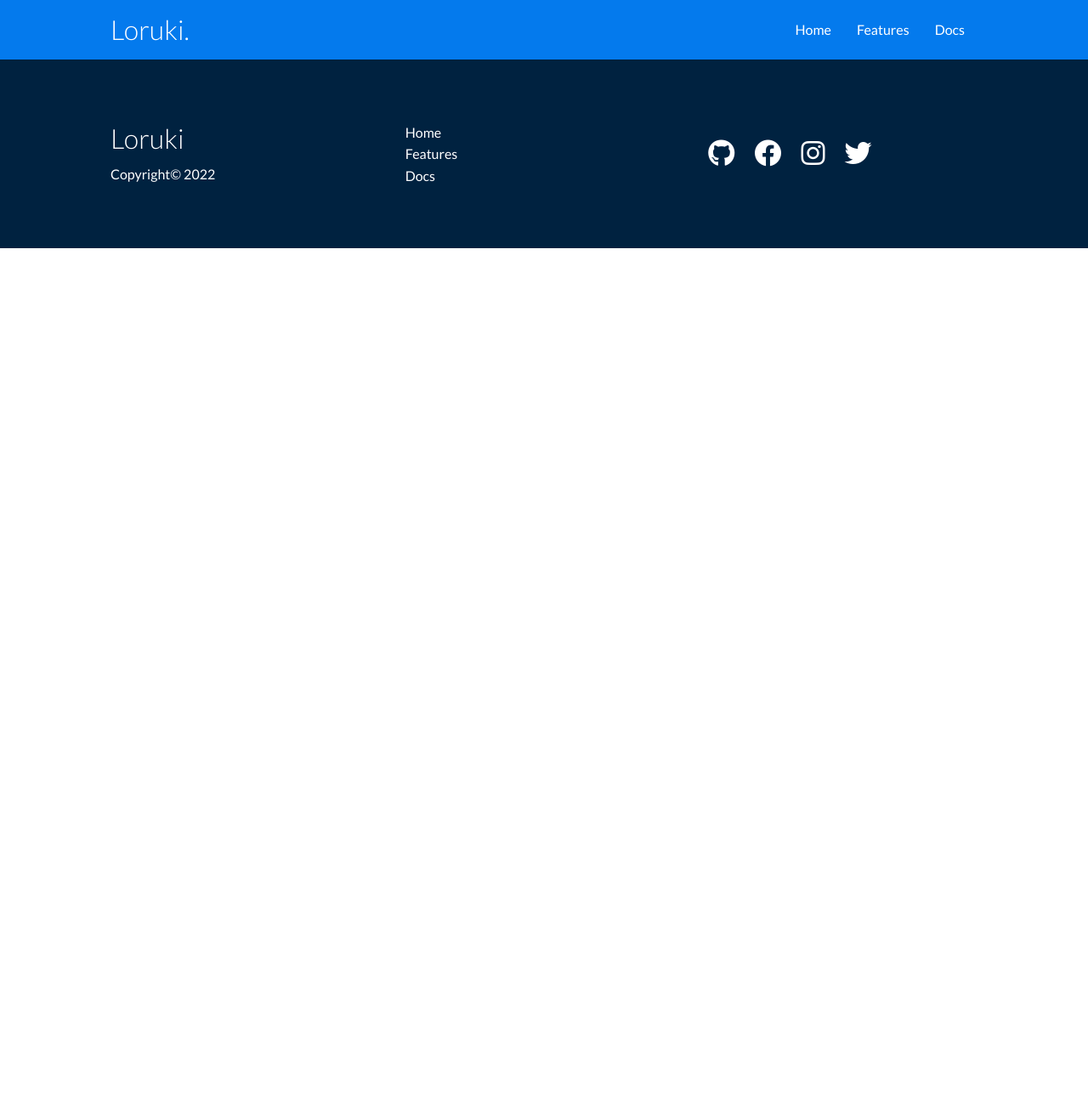
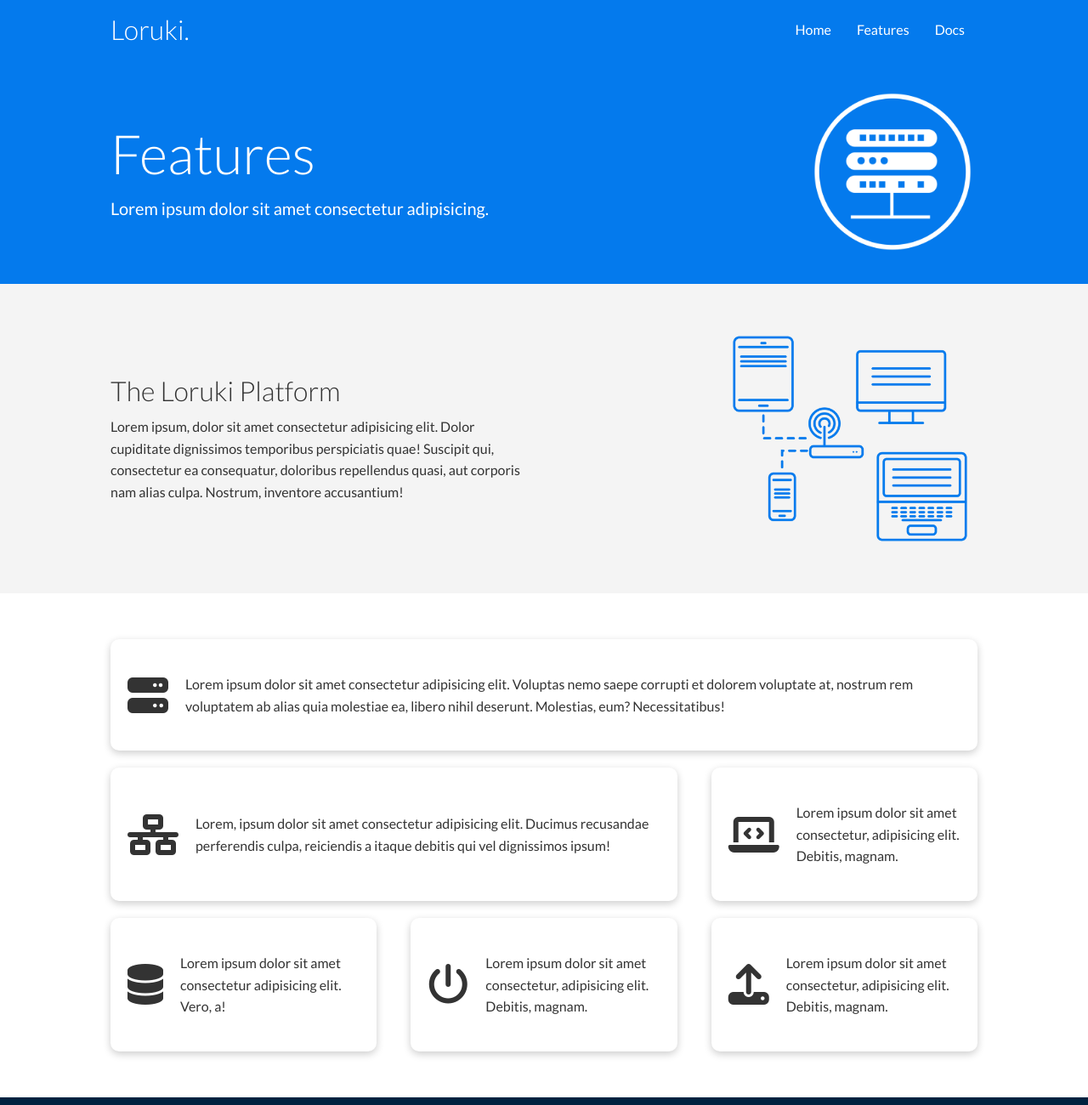
Before and after one commit to Bifabig/Responsive-website-html-css_grid-flexbox, a plain HTML site: page features.html in a window 1280 px wide. Shown: the top 1300 px of the page at 85% size. Before the commit the page ends 800 px from the top, so only its background shows below. Drawn offline with Linux system fonts and the light colour scheme.

Commit message:
features html complete and docs html initialized

```diff
--- a/css/style.css
+++ b/css/style.css
@@ -190,6 +190,30 @@ img {
   margin-bottom: 10px;
 }
 
+/* Features */
+.features-head img {
+  width: 200px;
+  justify-self: flex-end;
+}
+.features-sub-head img {
+  width: 300px;
+  justify-self: flex-end;
+}
+
+.features-main .card > i {
+  margin-right: 20px;
+}
+.features-main .card:first-child {
+  grid-column: 1 / span 3;
+}
+.features-main .card:nth-child(2) {
+  grid-column: 1 / span 2;
+}
+
+.features-main .grid {
+  padding: 30px;
+}
+
 /* Footer */
 .footer .social a {
   margin: 0 10px;
--- a/features.html
+++ b/features.html
@@ -30,6 +30,84 @@
       </div>
     </div>
 
+    <!-- Head -->
+    <section class="features-head bg-primary py-3">
+      <div class="container grid">
+        <div>
+          <h1 class="xl">Features</h1>
+          <p class="lead">
+            Lorem ipsum dolor sit amet consectetur adipisicing.
+          </p>
+        </div>
+        <img src="images/server.png" alt="" />
+      </div>
+    </section>
+
+    <!-- Sub head -->
+    <section class="features-sub-head bg-light py-3">
+      <div class="container grid">
+        <div>
+          <h1 class="md">The Loruki Platform</h1>
+          <p>
+            Lorem ipsum, dolor sit amet consectetur adipisicing elit. Dolor
+            cupiditate dignissimos temporibus perspiciatis quae! Suscipit qui,
+            consectetur ea consequatur, doloribus repellendus quasi, aut
+            corporis nam alias culpa. Nostrum, inventore accusantium!
+          </p>
+        </div>
+        <img src="images/server2.png" alt="" />
+      </div>
+    </section>
+
+    <section class="features-main my-2">
+      <div class="container grid grid-3">
+        <div class="card flex">
+          <i class="fas fa-server fa-3x"></i>
+          <p>
+            Lorem ipsum dolor sit amet consectetur adipisicing elit. Voluptas
+            nemo saepe corrupti et dolorem voluptate at, nostrum rem voluptatem
+            ab alias quia molestiae ea, libero nihil deserunt. Molestias, eum?
+            Necessitatibus!
+          </p>
+        </div>
+        <div class="card flex">
+          <i class="fas fa-network-wired fa-3x"></i>
+          <p>
+            Lorem, ipsum dolor sit amet consectetur adipisicing elit. Ducimus
+            recusandae perferendis culpa, reiciendis a itaque debitis qui vel
+            dignissimos ipsum!
+          </p>
+        </div>
+        <div class="card flex">
+          <i class="fas fa-laptop-code fa-3x"></i>
+          <p>
+            Lorem ipsum dolor sit amet consectetur, adipisicing elit. Debitis,
+            magnam.
+          </p>
+        </div>
+        <div class="card flex">
+          <i class="fas fa-database fa-3x"></i>
+          <p>
+            Lorem ipsum dolor sit amet consectetur adipisicing elit. Vero, a!
+          </p>
+        </div>
+        <div class="card flex">
+          <i class="fas fa-power-off fa-3x"></i>
+          <p>
+            Lorem ipsum dolor sit amet consectetur, adipisicing elit. Debitis,
+            magnam.
+          </p>
+        </div>
+        <div class="card flex">
+          <i class="fas fa-upload fa-3x"></i>
+          <p>
+            Lorem ipsum dolor sit amet consectetur, adipisicing elit. Debitis,
+            magnam.
+          </p>
+        </div>
+      </div>
+    </section>
+
     <!-- Footer -->
     <footer class="footer bg-dark py-5">
       <div class="container grid grid-3">
```
Also changed, not shown: docs.html (added, +69 -0 lines).
